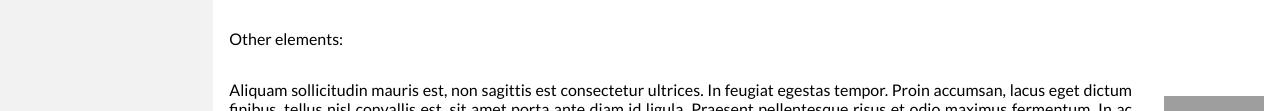
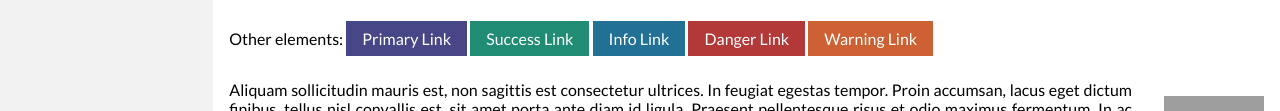
Before and after one commit to Benfarhat/CSS-Layout-Examples, a website: page examples/flexbox/index.html in a window 1280 px wide. Shown: the part 610-721 px from the top of the page. Drawn offline with Linux system fonts and the light colour scheme; grey boxes are pictures that could not be loaded.

Commit message:
btn class WIP

```diff
--- a/examples/flexbox/flexbox.css
+++ b/examples/flexbox/flexbox.css
@@ -338,12 +338,6 @@
     color: #474787
   }
 
-  .btn{
-    padding: 8px 16px
-  }
-  .btn:hover{
-    background: rgba(0,0,0,.1)
-  }
 
   .bg-dark a, .bg-primary a, .bg-success a, .bg-danger a, .bg-info a{
     color:#f1f1f1;
@@ -421,3 +415,14 @@
     float: right;
     margin: 0 0 32px 32px
   }
+
+  .btn{
+    padding: 8px 16px
+  }
+  .btn:hover{
+    background: rgba(0,0,0,.1)
+  }
+
+  a.bg-primary, a.bg-success, a.bg-info, a.bg-danger, a.bg-warning {
+    color: #fff;
+  }
--- a/examples/flexbox/index.html
+++ b/examples/flexbox/index.html
@@ -54,6 +54,12 @@
                 </article>
                 <article>
                     <p>Other elements:
+                        <a class="btn bg-primary" href="#">Primary Link</a>
+                        <a class="btn bg-success" href="#">Success Link</a>
+                        <a class="btn bg-info" href="#">Info Link</a>
+                        <a class="btn bg-danger" href="#">Danger Link</a>
+                        <a class="btn bg-warning" href="#">Warning Link</a>
+
                     </p>
                 </article>
                 <article>
```
